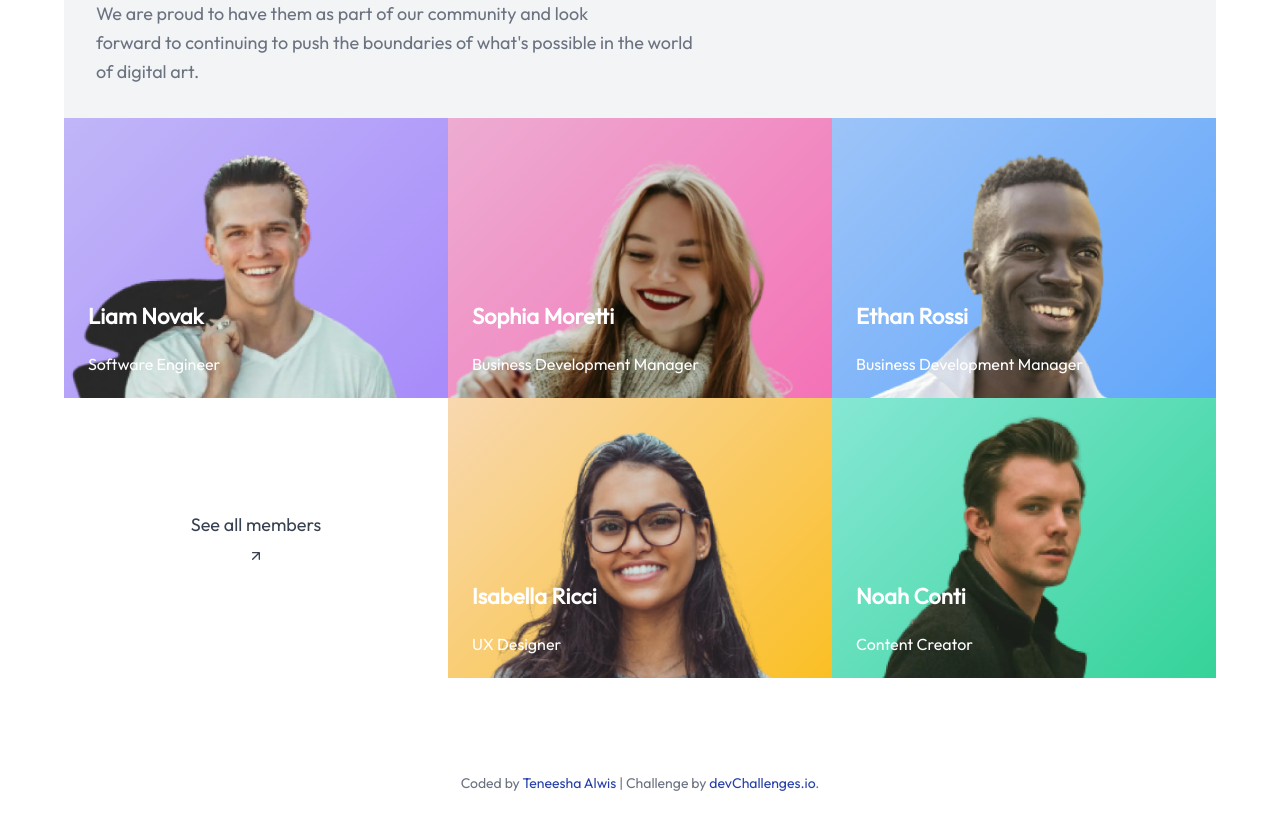
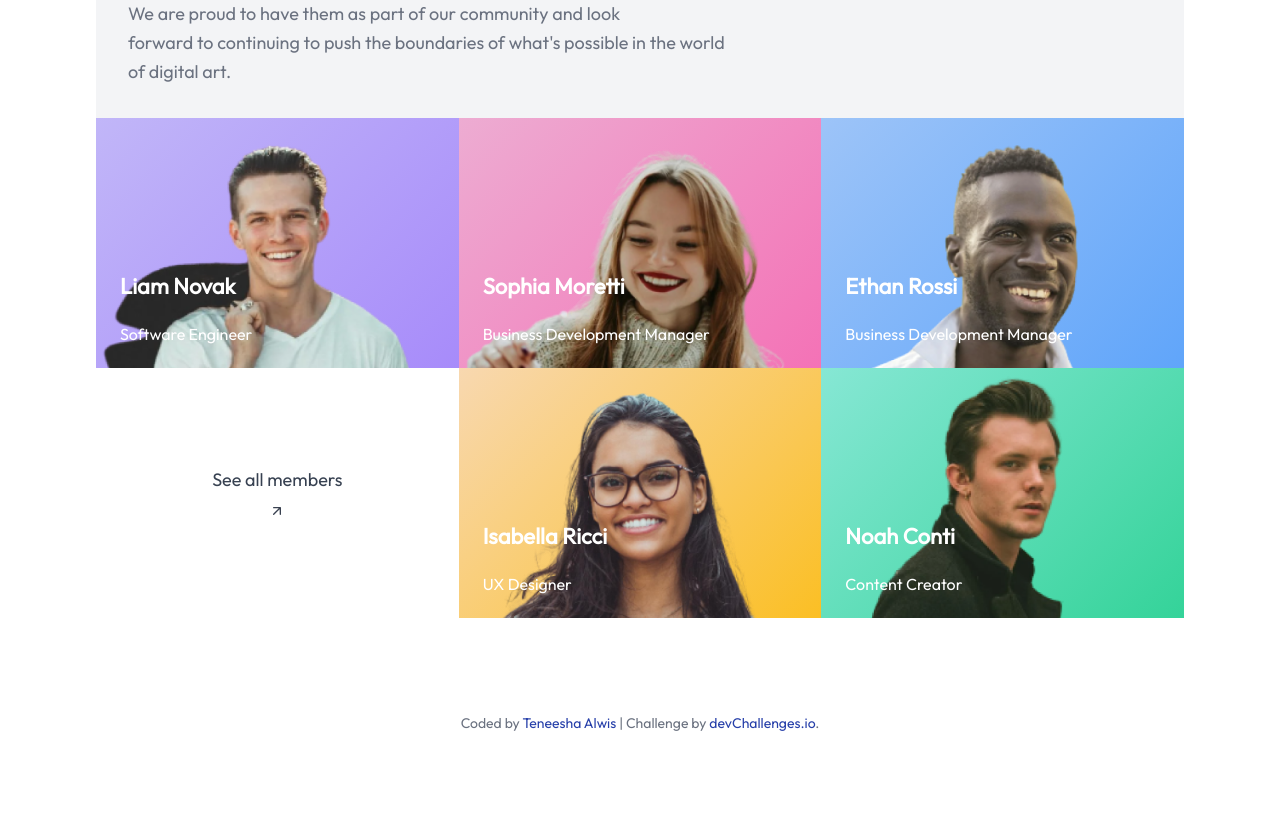
Before and after one commit to TeneeIshari/our-team-layout-master, a plain HTML site: page index.html in a window 1280 px wide. Shown: the part 598-1422 px from the top of the page. After the commit the page ends 1362 px from the top, so only its background shows below. Drawn offline with Linux system fonts and the light colour scheme.

Commit message:
Update index.html

```diff
--- a/index.html
+++ b/index.html
@@ -22,7 +22,7 @@
   box-sizing: border-box;
 }
 .body{
-  margin: 4rem 4rem 4rem 4rem;
+  margin: 4rem 6rem 4rem 6rem;
   background-color: #F3F4F6;
   border-radius: 10px;
 }
@@ -64,7 +64,7 @@ body {
 .container {
   display: grid;
   grid-template-columns: repeat(3, 1fr);
-  grid-template-rows: repeat(2, 280px);
+  grid-template-rows: repeat(2, 250px);
   gap: 0;
 }
 
```
